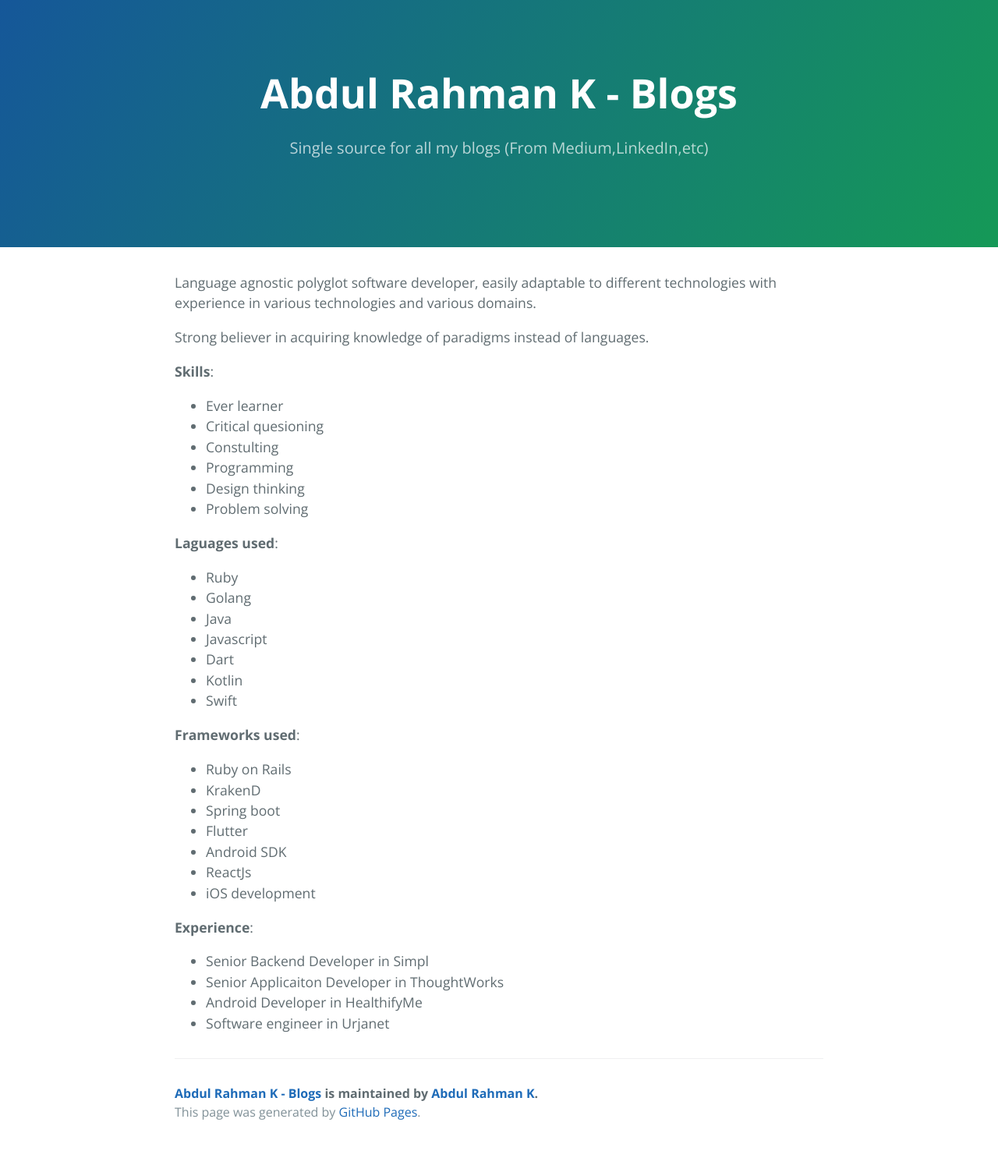
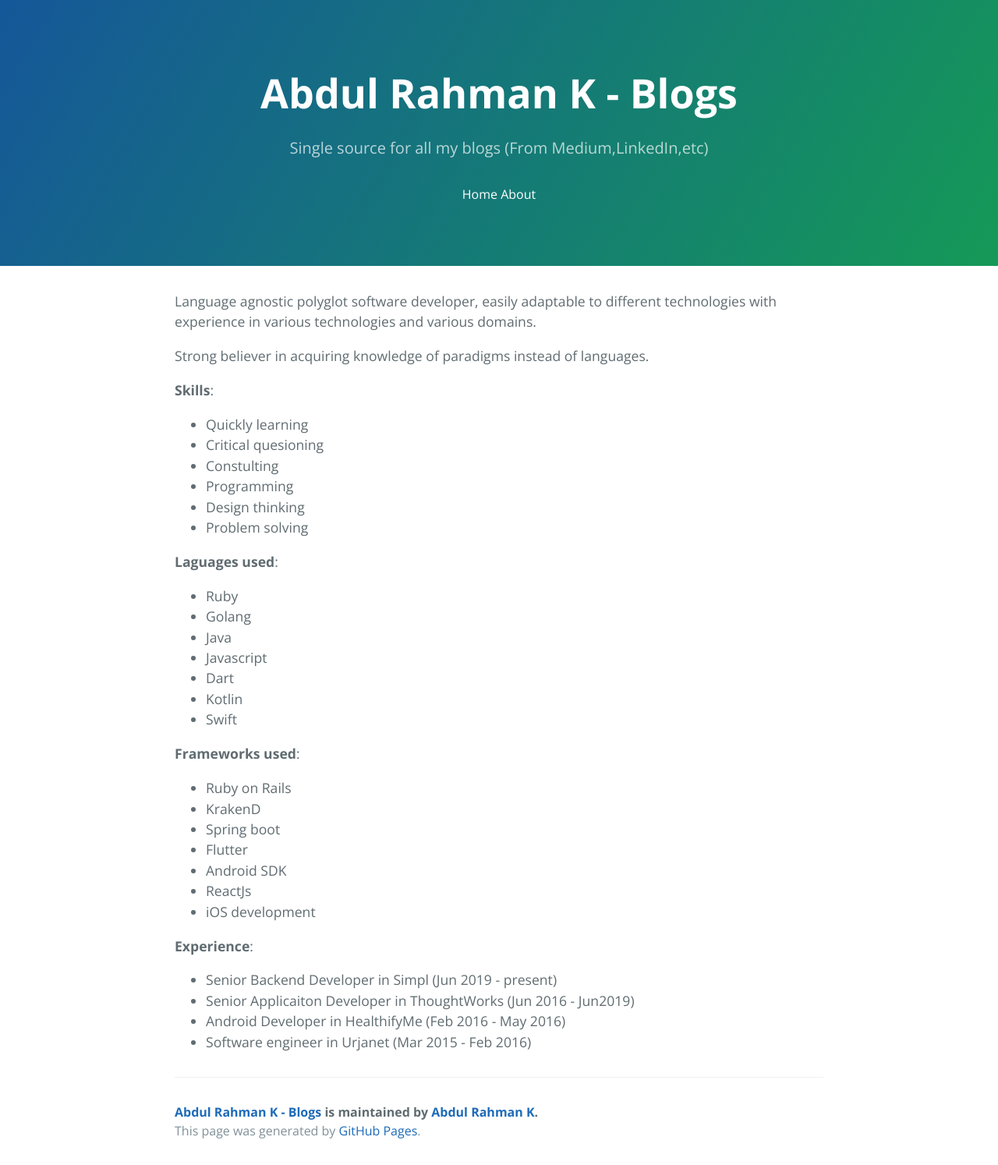
Before and after one commit to abdulrahmank/abdulrahmank.github.io, a Jekyll site: the page built from about.md, in a window 1280 px wide. Shown: the whole page at 78% size. Built offline with Jekyll 4.4.1, drawn with Linux system fonts in a browser that asks for light colours; before the commit the page ends 1470 px from its top, so only the background shows below that.

Commit message:
Add experience duration, navigations

```diff
--- a/_includes/page-header.html
+++ b/_includes/page-header.html
@@ -1,4 +1,10 @@
 <section class="page-header">
   <h1 class="project-name">{{ site.title }}</h1>
   <h2 class="project-tagline">{{ site.tagline }}</h2>
+  <section class = "nav-bar">
+    <ul class = "nav-bar">
+      <li class = "nav-bar" ><a class = "nav-bar" href="/">Home</a></li>
+      <li class = "nav-bar" ><a class = "nav-bar" href="/about">About</a></li>
+    </ul>
+  </section>
 </section>
--- a/about.md
+++ b/about.md
@@ -10,7 +10,7 @@ with experience in various technologies and various domains.
 Strong believer in acquiring knowledge of paradigms instead of languages.
 
 **Skills**:
-* Ever learner
+* Quickly learning
 * Critical quesioning
 * Constulting
 * Programming
@@ -36,7 +36,7 @@ Strong believer in acquiring knowledge of paradigms instead of languages.
 * iOS development
 
 **Experience**:
-* Senior Backend Developer in Simpl
-* Senior Applicaiton Developer in ThoughtWorks
-* Android Developer in HealthifyMe
-* Software engineer in Urjanet
+* Senior Backend Developer in Simpl (Jun 2019 - present)
+* Senior Applicaiton Developer in ThoughtWorks (Jun 2016 - Jun2019)
+* Android Developer in HealthifyMe (Feb 2016 - May 2016)
+* Software engineer in Urjanet (Mar 2015 - Feb 2016)
--- a/css/cayman.css
+++ b/css/cayman.css
@@ -1,3 +1,9 @@
+.nav-bar ul { list-style-type: none; margin: 0; padding: 0; }
+
+.nav-bar li { display: inline; color: #FFFFFF; }
+
+.nav-bar a { display: inline; color: #FFFFFF; }
+
 .highlight table td { padding: 5px; }
 
 .highlight table pre { margin: 0; }
```
Also changed, not shown: 5 other files.
